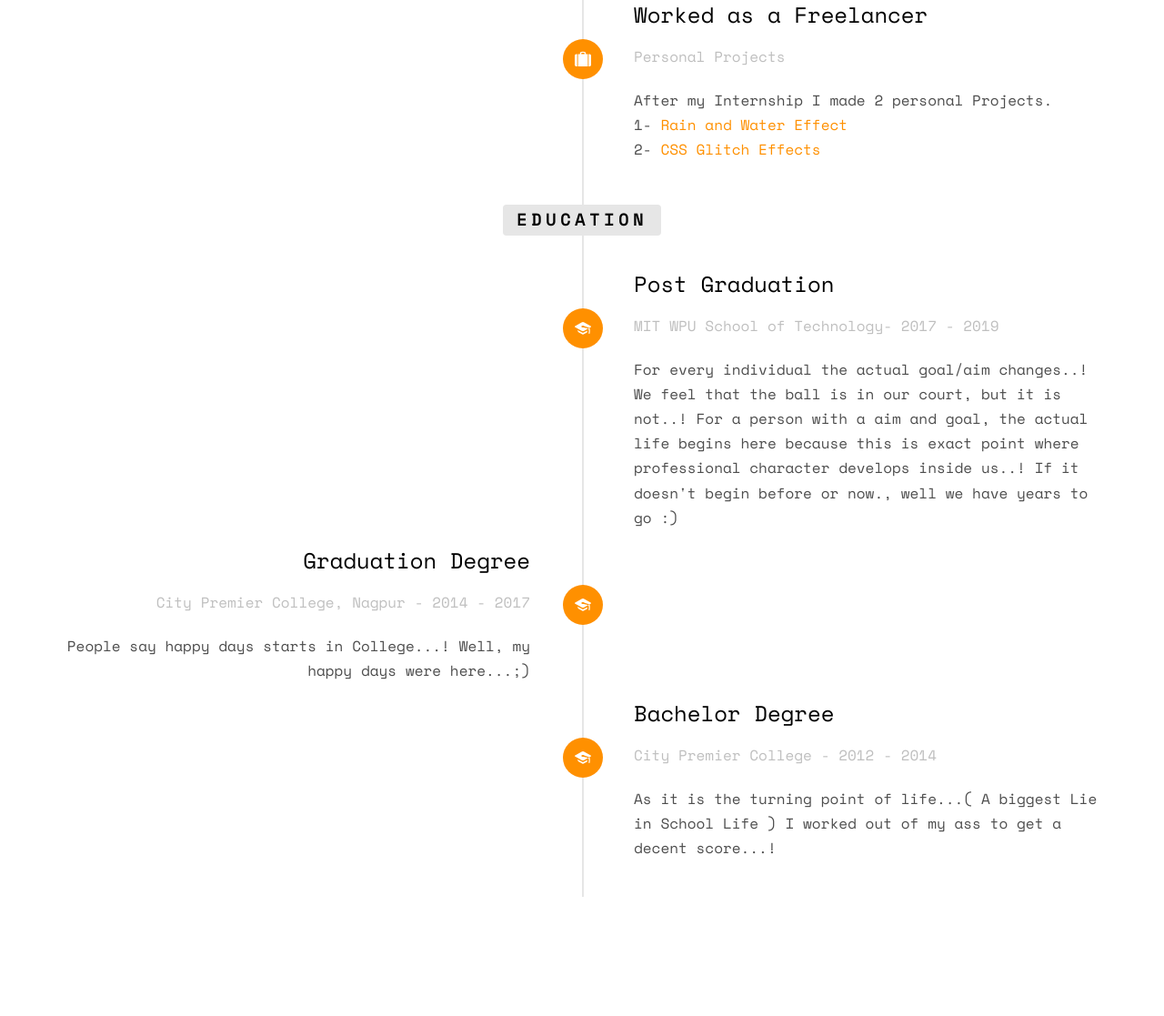
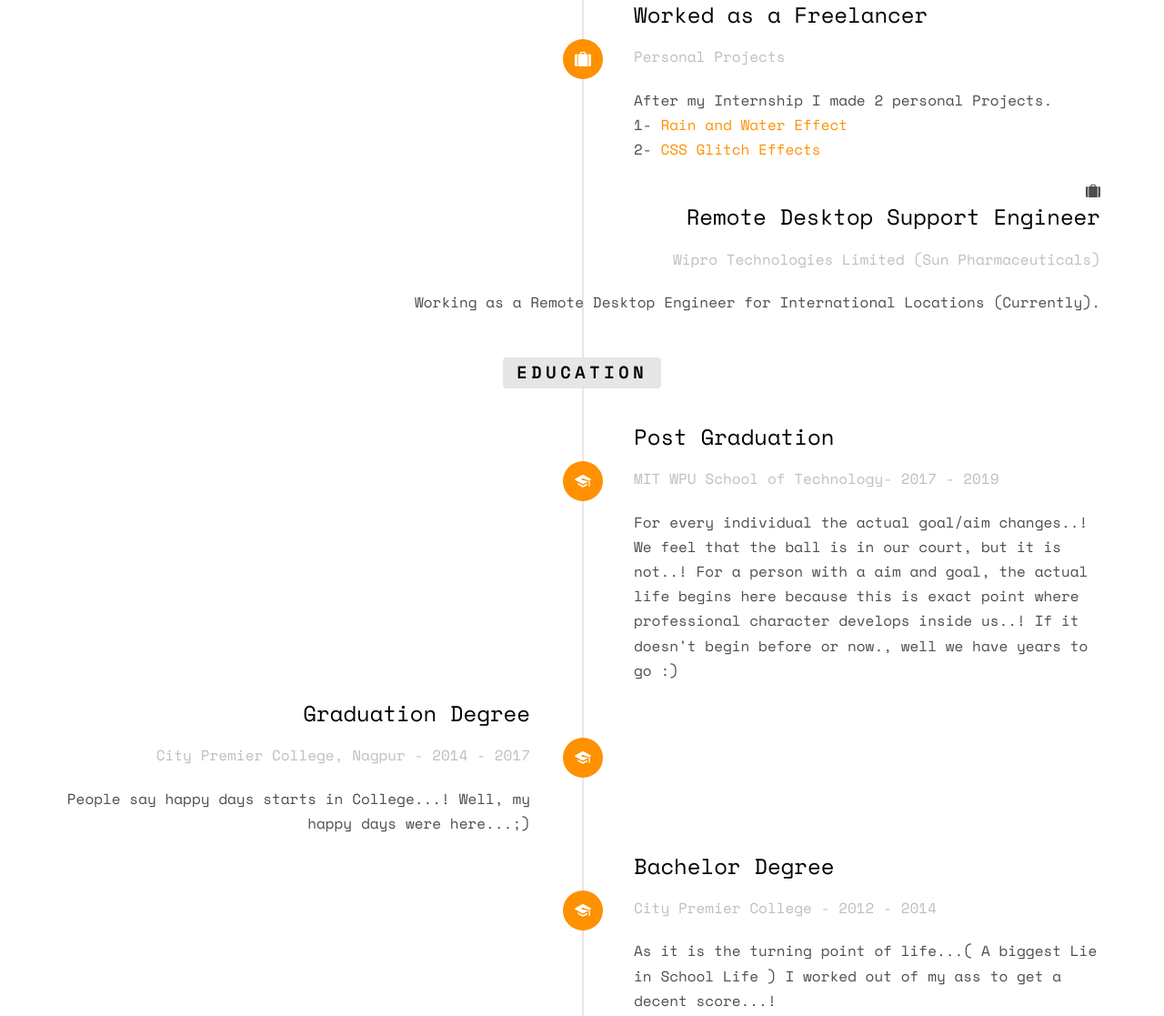
Before and after one commit to cyberguide119/portfolio, a plain HTML site: page index.html in a window 1280 px wide. Shown: the part 2251-3368 px from the top of the page at 91% size. Drawn offline with nearby package versions, Linux system fonts and the light colour scheme; files whose address does not match are found by name.

Commit message:
Updated Index.html
Added Wipro Job Information.

```diff
--- a/index.html
+++ b/index.html
@@ -119,6 +119,7 @@
             <li class="timeline-heading text-center animate-box">
               <div><h3>Work Experience</h3></div>
             </li>
+
             <li class="animate-box timeline-unverted">
               <div class="timeline-badge"><i class="icon-suitcase"></i></div>
               <div class="timeline-panel">
@@ -131,6 +132,7 @@
                 </div>
               </div>
             </li>
+
             <li class="timeline-inverted animate-box">
               <div class="timeline-badge"><i class="icon-suitcase"></i></div>
               <div class="timeline-panel">
@@ -140,6 +142,19 @@
                 </div>
                 <div class="timeline-body">
                   <p>After my Internship I made 2 personal Projects. <br>1-<a href="https://cyberguide119.github.io/cyberguide.rainmaster.io" target="_blank"> Rain and Water Effect</a><br>2-<a href="https://cyberguide119.github.io/cssglitcheffect.io" target="_blank"> CSS Glitch Effects</a></p>
+                </div>
+              </div>
+            </li>
+
+            <li class="animate-box timeline-unverted">
+              <div class="time-badge"><i class="icon-suitcase"></i></div>
+              <div class="timline-panel">
+                <div class="timeline-heading">
+                  <h3 class="timeline-title">Remote Desktop Support Engineer</h3>
+                  <span class="company">Wipro Technologies Limited (Sun Pharmaceuticals)</span>
+                </div>
+                <div class="timeline-body">
+                  <p>Working as a Remote Desktop Engineer for International Locations (Currently).<br>
                 </div>
               </div>
             </li>
```
Lines whose indentation alone changed are shown as unchanged.
